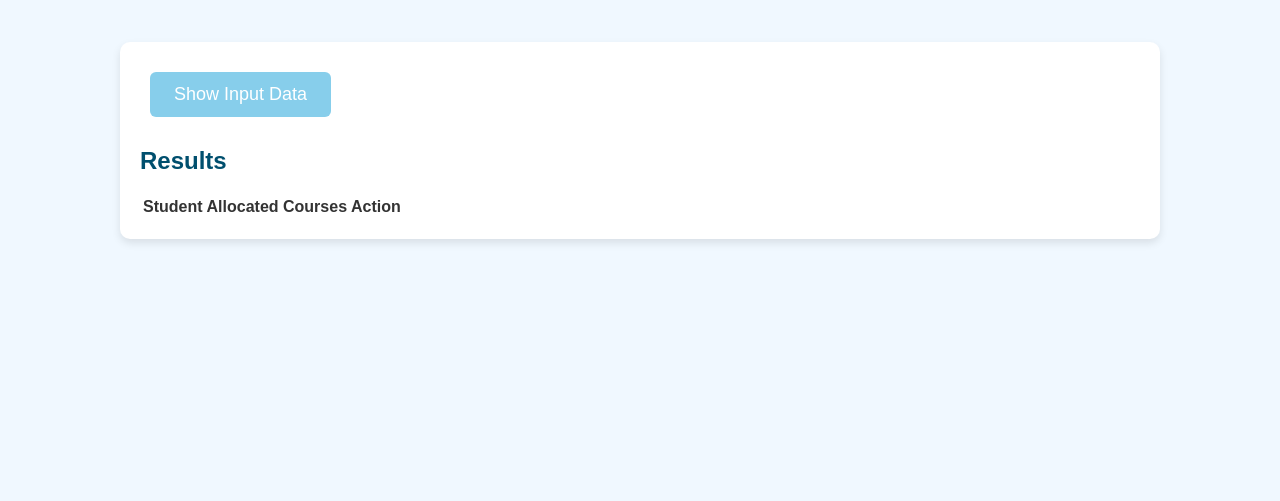
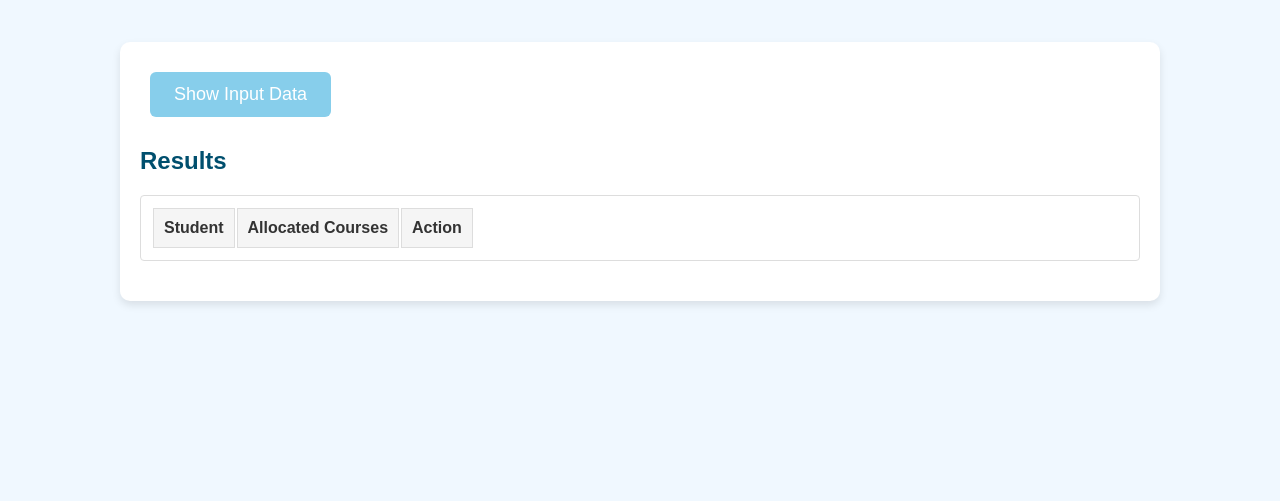
Before and after one commit to Final-Project-fairpyx/website, a Flask app: template frontend/templates/result.html in a window 1280 px wide. Shown: the part 213-714 px from the top of the page. Run offline with Flask 3, Linux system fonts and the light colour scheme; the template is opened without the code that fills it, so the values that code supplies are empty.

Commit message:
the tables are sticky

```diff
--- a/frontend/templates/result.html
+++ b/frontend/templates/result.html
@@ -6,50 +6,30 @@
     <title>Fair Allocation - Results</title>
     <link rel="stylesheet" type="text/css" href="{{ url_for('static', filename='style.css') }}">
     <style>
-        .more-info {
-            display: none;
-            margin-top: 10px;
+        /* Scrollable container for the results table */
+        .results-table-container {
+            max-height: 400px; /* Adjust this height based on your design needs */
+            max-width: 100%;
+            overflow-x: auto; /* Horizontal scrollbar */
+            overflow-y: auto; /* Vertical scrollbar */
+            margin-bottom: 20px;
+            border: 1px solid #ddd;
+            border-radius: 4px;
+            padding: 10px;
         }
-        .input-data {
-            margin-top: 20px;
+
+        .results-table th, .results-table td {
+            padding: 10px;
+            border: 1px solid #ddd;
+            text-align: left;
+            white-space: nowrap; /* Prevent text wrapping */
         }
-        .input-data table {
-            width: 100%; /* Adjusted width to fit within the container */
-            border-collapse: collapse;
-        }
-        .input-data th, .input-data td {
-            border: 1px solid black;
-            padding: 8px;
-            text-align: center;
-        }
-        .input-data th {
-            background-color: #f2f2f2;
-        }
-        header {
-            background-color: #87ceeb; /* Light sky blue header */
-            padding: 15px;
-            text-align: center;
-            box-shadow: 0 4px 6px rgba(0, 0, 0, 0.1);
-            position: relative;
-        }
-        header h1 {
-            margin: 0;
-            color: #fff;
-        }
-        footer {
-            background-color: #87ceeb; /* Light sky blue footer */
-            color: #fff;
-            text-align: center;
-            padding: 10px;
-            position: fixed;
-            bottom: 0;
-            width: 100%;
-            font-size: 14px;
-        }
-        main {
-            padding: 20px;
-            margin-top: 70px; /* Adjust this value based on the header height */
-            margin-bottom: 50px; /* Adjust this value based on the footer height */
+
+        .results-table th {
+            background-color: #f5f5f5;
+            position: sticky;
+            top: 0;
+            z-index: 2;
         }
     </style>
     <script>
@@ -170,7 +150,8 @@
         </div>
 
         <h2>Results</h2>
-        <table>
+        <div class="results-table-container">
+            <table class="results-table">
                 <thead>
                     <tr>
                         <th>Student</th>
@@ -192,6 +173,7 @@
                 </tbody>
             </table>
         </div>
+        </div>
     </main>
 
     <footer>
```
Also changed, not shown: frontend/static/style.css (+57 -12 lines), frontend/templates/bids.html (+5 -2 lines), frontend/templates/input.html (+6 -2 lines). Lines whose indentation alone changed are shown as unchanged.
